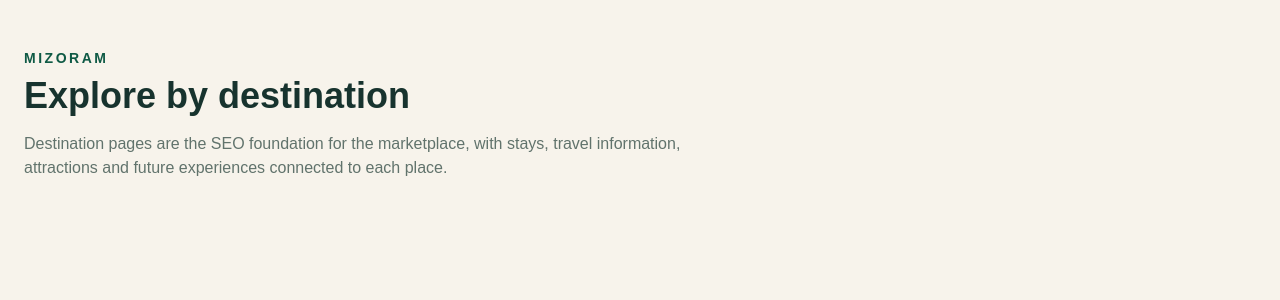
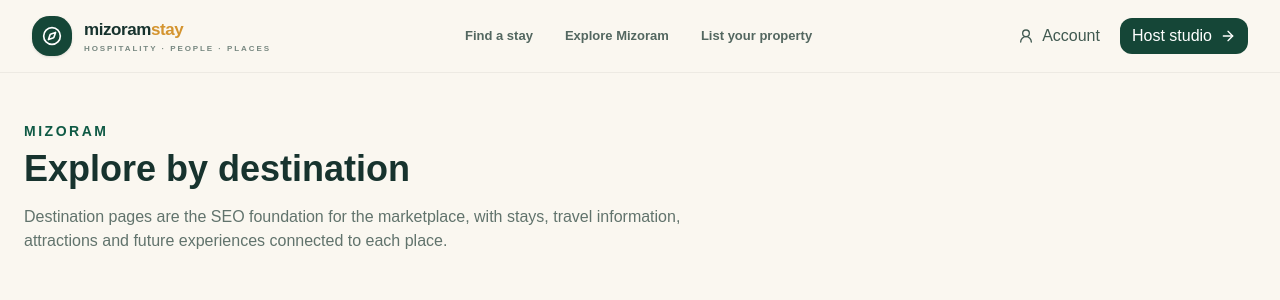
Before and after one commit to drmaruata/mizoramstay, a Next.js app: page /destinations in a window 1280 px wide. Shown: the top 300 px of the page. Built offline with nearby package versions, Linux system fonts and the light colour scheme; no server answers; the database is empty.

Commit message:
Add unified tourist layout

```diff
--- /dev/null
+++ b/src/app/(public)/layout.tsx
@@ -0,0 +1,5 @@
+import { SiteHeader } from '@/components/public/site-header'
+
+export default function PublicLayout({ children }: { children: React.ReactNode }) {
+  return <div className="min-h-screen bg-[#faf7f0] text-[#17332e]"><SiteHeader />{children}</div>
+}
```
